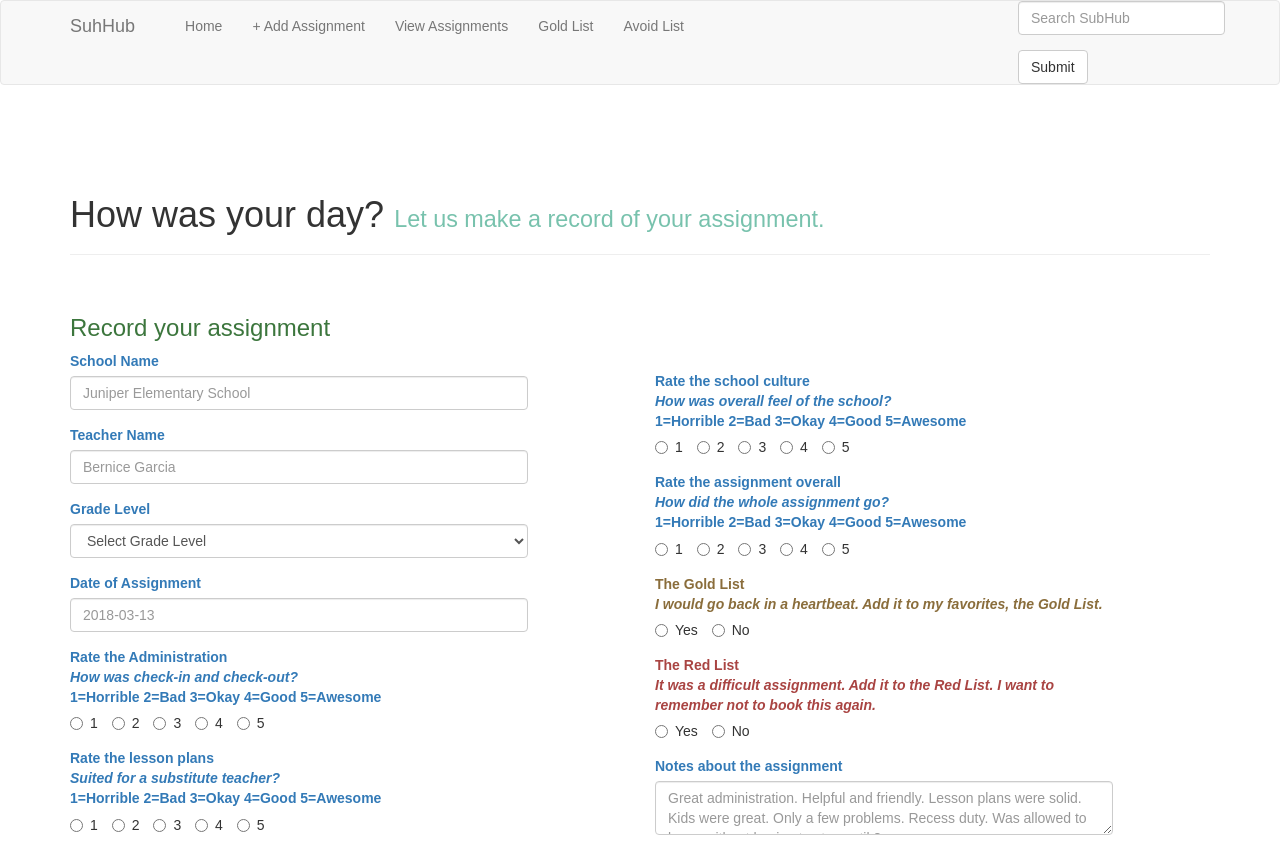
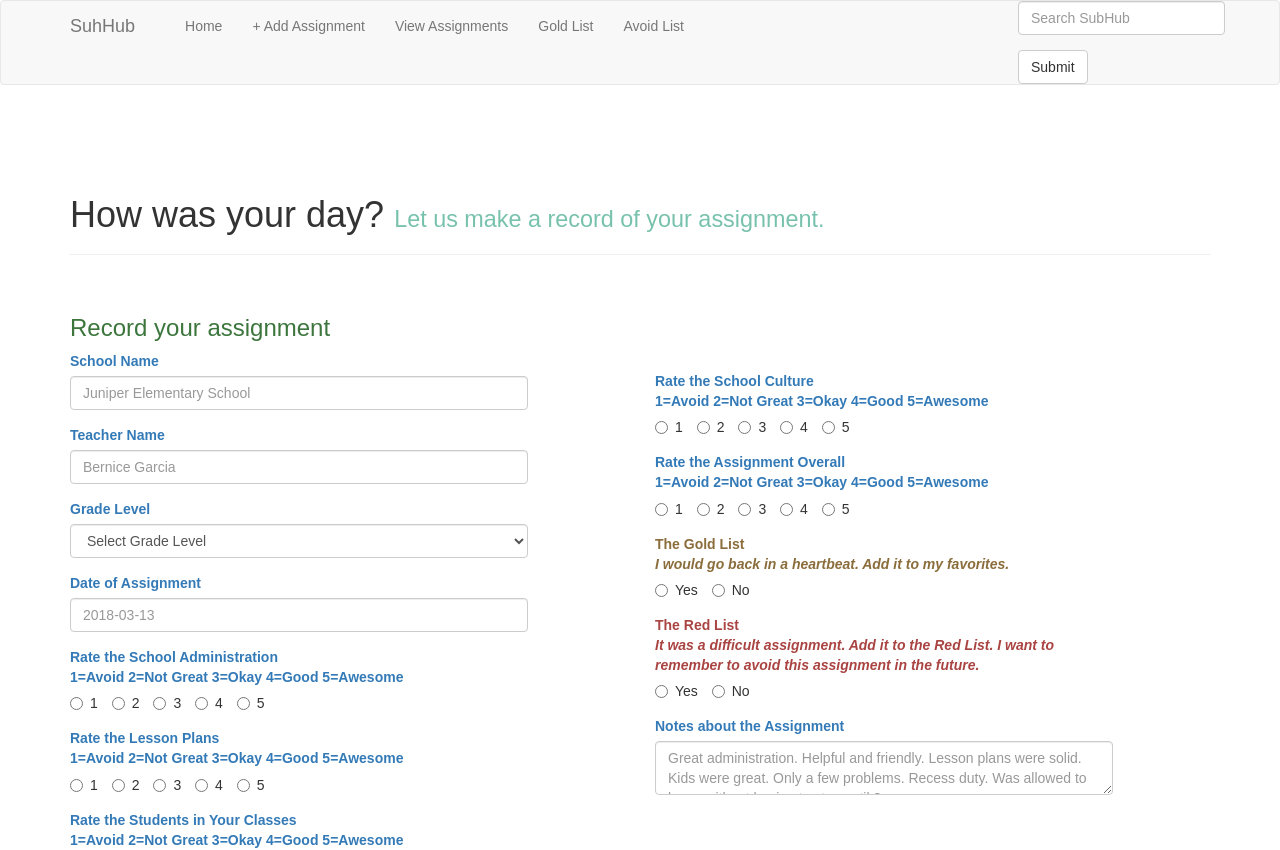
Before and after one commit to okayohyeah/subhub-web, a React (Create React App) app in the folder subhub-web-frontend/: page /addassignment in a window 1280 px wide. Shown: the top 850 px of the page. Built offline with nearby package versions, Linux system fonts and the light colour scheme.

Commit message:
created: test for AddAssignment Component. added: id's to form fields in component. modified: field label text in component

```diff
--- a/subhub-web-frontend/src/pages/AddAssignment.js
+++ b/subhub-web-frontend/src/pages/AddAssignment.js
@@ -19,21 +19,21 @@ class AddAssignment extends Component {
               <FormGroup
                 controlId='formBasicText'
               >
-                <ControlLabel className='text-primary'>School Name</ControlLabel>
+                <ControlLabel className='text-primary' id='school'>School Name</ControlLabel>
                 <FormControl type='text' placeholder='Juniper Elementary School' />
               </FormGroup>
 
               <FormGroup
                 controlId='formBasicText'
               >
-                <ControlLabel className='text-primary'>Teacher Name</ControlLabel>{' '}
+                <ControlLabel className='text-primary' id='teacher'>Teacher Name</ControlLabel>
                 <FormControl type='text' placeholder='Bernice Garcia' />
               </FormGroup>
 
               <FormGroup
                 controlId='formsControlsSelect'
               >
-                <ControlLabel className='text-primary'>Grade Level</ControlLabel>{' '}
+                <ControlLabel className='text-primary' id='grade'>Grade Level</ControlLabel>
                 <FormControl componentClass='select'>
                   <option value='select'>Select Grade Level</option>
                   <option value='TK'>Pre-school</option>
@@ -57,16 +57,15 @@ class AddAssignment extends Component {
               <FormGroup
                 controlId='formBasicText'
               >
-                <ControlLabel className='text-primary'>Date of Assignment</ControlLabel>
+                <ControlLabel className='text-primary' id='date'>Date of Assignment</ControlLabel>
                 <FormControl type='integer' placeholder='2018-03-13' />
               </FormGroup>
 
               <FormGroup
                 controlId='formBasicText'
               >
-                <ControlLabel className='text-primary'>Rate the Administration
-                <br/><i>How was check-in and check-out?</i>
-                <br/>1=Horrible 2=Bad 3=Okay 4=Good 5=Awesome<br/>
+                <ControlLabel className='text-primary' id='adminRate'>Rate the School Administration
+                <br/>1=Avoid 2=Not Great 3=Okay 4=Good 5=Awesome<br/>
                 </ControlLabel>
                 <br/><Radio name='radioGroup' type='integer' value='1' inline>
                   1
@@ -88,9 +87,8 @@ class AddAssignment extends Component {
               <FormGroup
                 controlId='formBasicText'
               >
-                <ControlLabel className='text-primary'>Rate the lesson plans
-                <br/><i>Suited for a substitute teacher?</i>
-                <br/>1=Horrible 2=Bad 3=Okay 4=Good 5=Awesome<br/>
+                <ControlLabel className='text-primary' id='lessonPlansRate'>Rate the Lesson Plans
+                <br/>1=Avoid 2=Not Great 3=Okay 4=Good 5=Awesome<br/>
                 </ControlLabel>
                 <br/><Radio name='radioGroup' type='integer' value='1' inline>
                   1
@@ -112,9 +110,8 @@ class AddAssignment extends Component {
               <FormGroup
                 controlId='formBasicText'
               >
-                <ControlLabel className='text-primary'>Rate the students in your classes
-                <br/><i>How were the students?</i>
-                <br/>1=Horrible 2=Bad 3=Okay 4=Good 5=Awesome<br/>
+                <ControlLabel className='text-primary' id='studentsRate'>Rate the Students in Your Classes
+                <br/>1=Avoid 2=Not Great 3=Okay 4=Good 5=Awesome<br/>
                 </ControlLabel>
                 <br/><Radio name='radioGroup' type='integer' value='1' inline>
                   1
@@ -141,9 +138,8 @@ class AddAssignment extends Component {
               <FormGroup
                   controlId='formBasicText'
                 >
-                <ControlLabel className='text-primary'>Rate the school culture
-                <br/><i>How was overall feel of the school?</i>
-                <br/>1=Horrible 2=Bad 3=Okay 4=Good 5=Awesome<br/>
+                <ControlLabel className='text-primary' id='schoolCultureRate'>Rate the School Culture
+                <br/>1=Avoid 2=Not Great 3=Okay 4=Good 5=Awesome<br/>
                 </ControlLabel>
                 <br/><Radio name='radioGroup' type='integer' value='1' inline>
                   1
@@ -165,9 +161,8 @@ class AddAssignment extends Component {
               <FormGroup
                   controlId='formBasicText'
                 >
-                  <ControlLabel className='text-primary'>Rate the assignment overall
-                  <br/><i>How did the whole assignment go?</i>
-                  <br/>1=Horrible 2=Bad 3=Okay 4=Good 5=Awesome<br/>
+                  <ControlLabel className='text-primary' id='overallRate'>Rate the Assignment Overall
+                  <br/>1=Avoid 2=Not Great 3=Okay 4=Good 5=Awesome<br/>
                   </ControlLabel>
                   <br/><Radio name='radioGroup' type='integer' value='1' inline>
                     1
@@ -189,8 +184,8 @@ class AddAssignment extends Component {
                 <FormGroup
                 controlId='formBasicText'
               >
-                <ControlLabel className='text-warning'>The Gold List
-                <br/><i>I would go back in a heartbeat. Add it to my favorites, the Gold List.</i>
+                <ControlLabel className='text-warning' id='goldList'>The Gold List
+                <br/><i>I would go back in a heartbeat. Add it to my favorites.</i>
                 </ControlLabel>
                 <br/><Radio name='radioGroup' type='boolean' value='true' inline>
                   Yes
@@ -203,8 +198,8 @@ class AddAssignment extends Component {
               <FormGroup
                 controlId='formBasicText'
               >
-                <ControlLabel className='text-danger'>The Red List
-                <br/><i>It was a difficult assignment. Add it to the Red List. I want to remember not to book this again.</i>
+                <ControlLabel className='text-danger' id='redList'>The Red List
+                <br/><i>It was a difficult assignment. Add it to the Red List. I want to remember to avoid this assignment in the future.</i>
                 </ControlLabel>
                 <br/><Radio name='radioGroup' type='boolean' value='true' inline>
                   Yes
@@ -215,7 +210,7 @@ class AddAssignment extends Component {
               </FormGroup>
 
               <FormGroup>
-                <ControlLabel className='text-primary'>Notes about the assignment</ControlLabel>
+                <ControlLabel className='text-primary' id='notes'>Notes about the Assignment</ControlLabel>
                 <FormControl componentClass='textarea' placeholder='Great administration. Helpful and friendly. Lesson plans were solid. Kids were great. Only a few problems. Recess duty. Was allowed to leave without having to stay until 3.' />
               </FormGroup>
 
```
Also changed, not shown: 1 other file (tests, documents, lock files or other folders).
